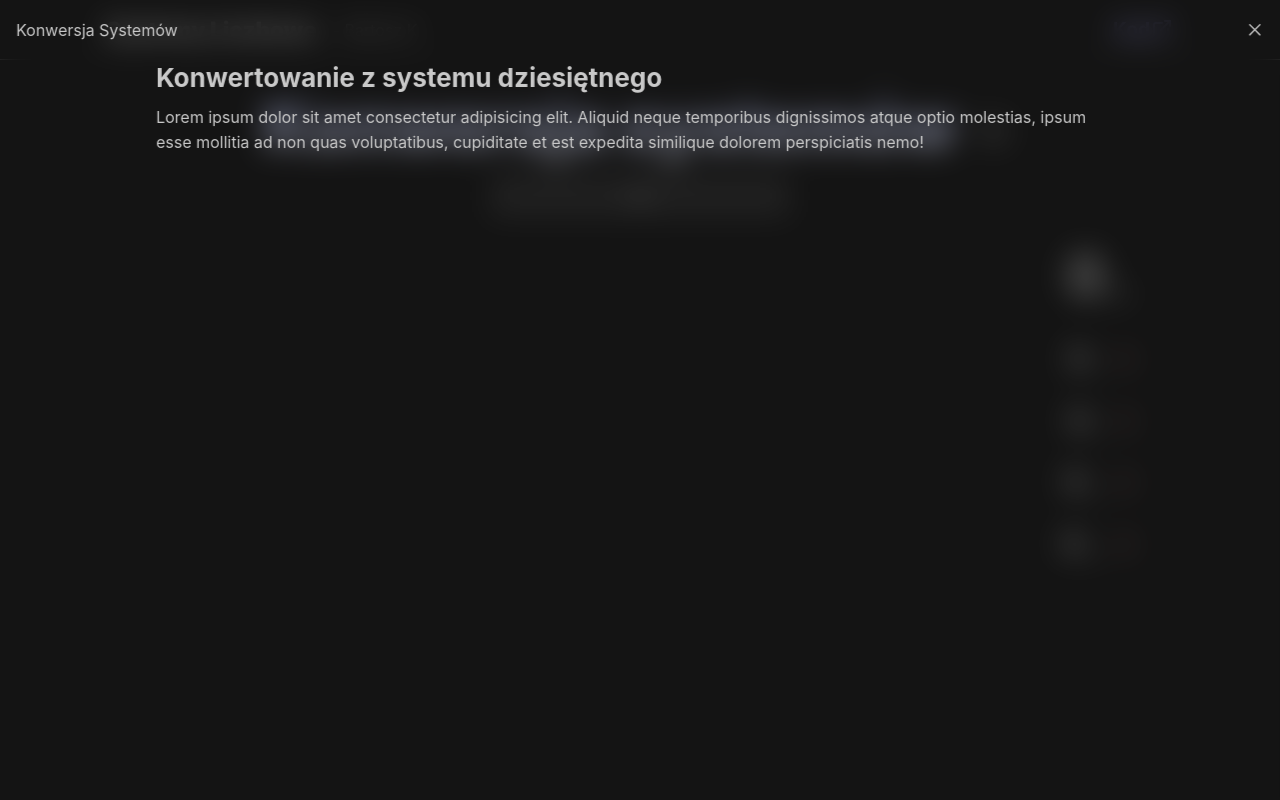
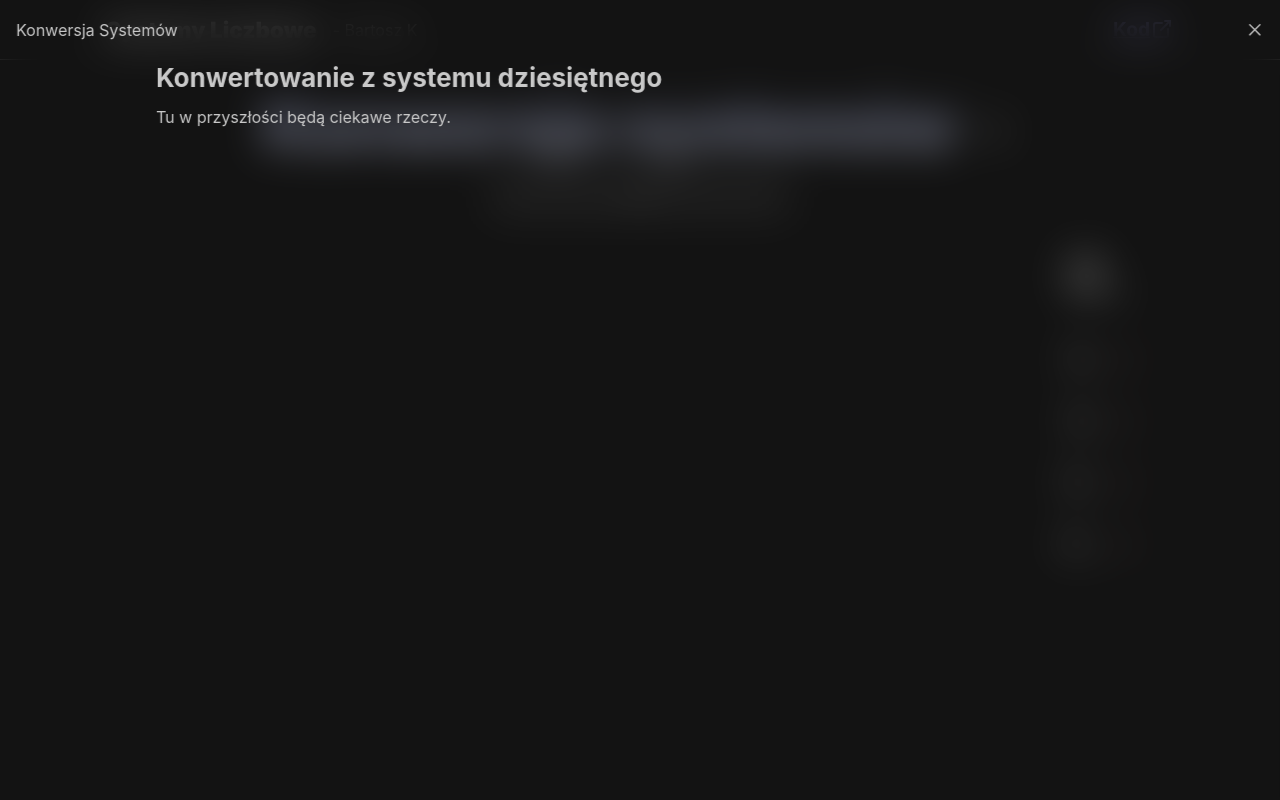
Before and after one commit to Nadwey/systemy-liczbowe, a React (Vite) app: page / in a window 1280 px wide. Both pictures are taken after a click on the button 992 px from the left and 131 px from the top of the page. Shown: the top 800 px of the page. Built offline with nearby package versions, Linux system fonts and the light colour scheme; a web font is replaced by a local one.

Commit message:
Improve readability in BaseConversionInfo

```diff
--- a/src/konwersja-systemow/info/BaseConversionInfo.jsx
+++ b/src/konwersja-systemow/info/BaseConversionInfo.jsx
@@ -13,13 +13,13 @@ export default function BaseConversionInfo() {
         </ActionIcon>
 
         <Drawer overlayProps={{
-            blur: 15,
-            color: "#222222"
+            blur: 20,
+            color: "#202020"
         }} title="Konwersja Systemów" withCloseButton position="right" size="100%" opened={opened} onClose={() => { setOpened(false); }}>
             <Container  maw="1000px">
                 <Title order={2}>Konwertowanie z systemu dziesiętnego</Title>
                 <Space h="xs" />
-                Lorem ipsum dolor sit amet consectetur adipisicing elit. Aliquid neque temporibus dignissimos atque optio molestias, ipsum esse mollitia ad non quas voluptatibus, cupiditate et est expedita similique dolorem perspiciatis nemo!
+                Tu w przyszłości będą ciekawe rzeczy.
             </Container>
         </Drawer>
     </>
```
